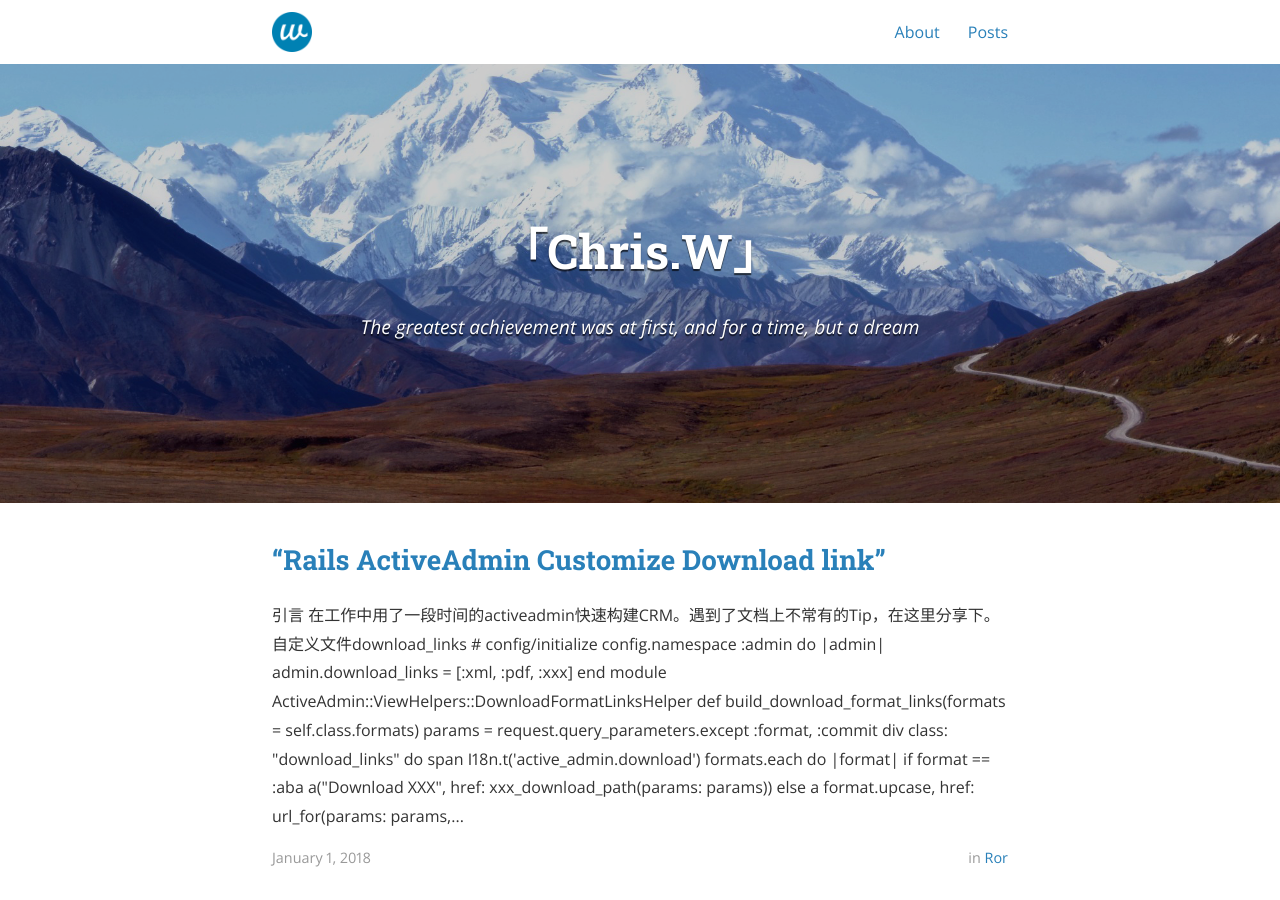
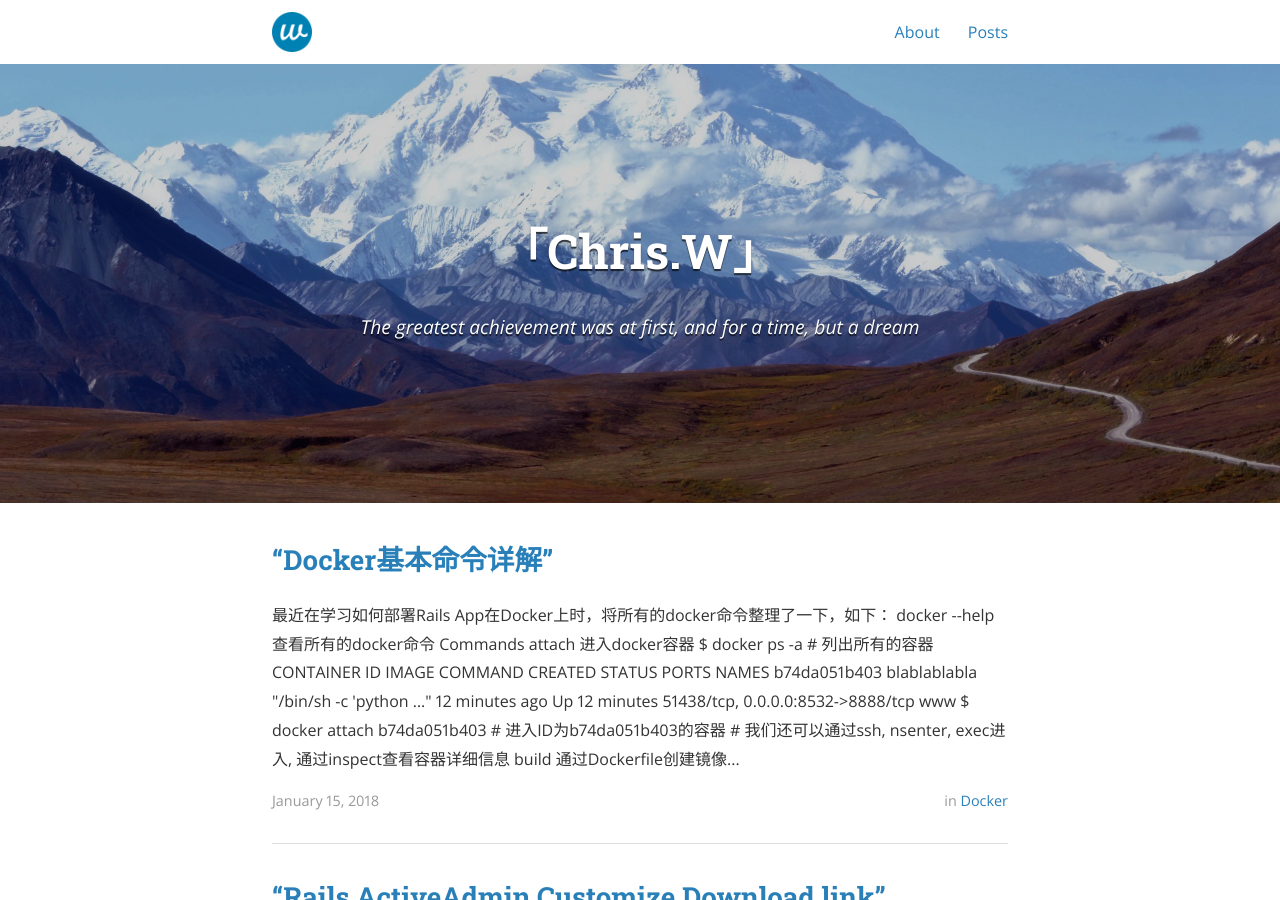
Before and after one commit to w1ndyz/fzzf0618.github.io, a Jekyll site: the page built from index.html, in a window 1280 px wide and 900 px high. Built offline with Jekyll 4.4.1, drawn with Linux system fonts in a browser that asks for light colours; nearby versions of some CDN libraries; the list of posts is cut into pages by our own code; some of the changed text lies outside the part shown.

Commit message:
add article docker

````diff
--- a/_config.yml
+++ b/_config.yml
@@ -48,12 +48,14 @@ jekyll-archives:
 
 # Category descriptions (for archive pages)
 descriptions:
-  - cat: ROR
+  - cat: Ror
     desc: "Ruby On Rails."
 
   - cat: Funny
     desc: "Where i interested in."
 
+  - cat: Docker
+    desc: "Docker"
 # Social icons and sharing options
 #
 # Social settings are used in two places:
--- /dev/null
+++ b/_posts/2018-01-15-docker-commands.md
@@ -0,0 +1,70 @@
+---
+layout: post
+title:  “Docker基本命令详解”
+date:   2018-01-15 11:38:59
+author: Chris Wang
+categories: Docker
+tags: docker commads 详解
+---
+
+最近在学习如何部署`Rails App`在`Docker`上时，将所有的docker命令整理了一下，如下：
+
+ `docker --help` 查看所有的docker命令
+##### Commands
+* `attach` 进入docker容器
+```
+$ docker ps -a
+# 列出所有的容器
+CONTAINER ID        IMAGE                    COMMAND                  CREATED             STATUS              PORTS                               NAMES
+b74da051b403        blablablabla   "/bin/sh -c 'python …"   12 minutes ago      Up 12 minutes       51438/tcp, 0.0.0.0:8532->8888/tcp   www
+$ docker attach b74da051b403
+# 进入ID为b74da051b403的容器
+# 我们还可以通过ssh, nsenter, exec进入, 通过inspect查看容器详细信息
+```
+* `build` 通过`Dockerfile`创建镜像
+* `commit` 创建本地镜像推送到docker pub中。`$ docker push user_name/image_name`
+* `create` 创建一个新的容器
+* `diff` 类似于github, 查看容器内发生改变的文件
+* `cp` 在容器和主机间相互拷贝文件
+* `export` 将文件系统打包成`tar`
+* `import` 和`export`对应, 引入`tar`文件，创建新的镜像
+* `images` 列出所有镜像
+* `info` 查看docker的系统信息, 与`inspect`不同的是, info显示的是docker在主机系统中的内存占用, inspect显示一些配置信息，例如环境变量
+* `kill`, `stop` (1)强制终止容器。(2)终止容器。`stop`有option`-t`，选择终止延时时间
+* `login` 登录docker Hub，使用`logout`退出
+* `logs` 查看容器日志
+* `ps` 查看所有容器
+* `pull` 从docker pub下载你想要的镜像
+
+```
+$ docker search ubuntu
+# Output
+
+NAME                                                   DESCRIPTION                                     STARS               OFFICIAL            AUTOMATED
+ubuntu                                                 Ubuntu is a Debian-based Linux operating sys…   7106                [OK]
+dorowu/ubuntu-desktop-lxde-vnc                         Ubuntu with openssh-server and NoVNC            156                                     [OK]
+rastasheep/ubuntu-sshd                                 Dockerized SSH service, built on top of offi…   127                                     [OK]
+ansible/ubuntu14.04-ansible                            Ubuntu 14.04 LTS with ansible                   90                                      [OK]
+ubuntu-upstart                                         Upstart is an event-based replacement for th…   80                  [OK]
+neurodebian                                            NeuroDebian provides neuroscience research s…   41                  [OK]
+ubuntu-debootstrap                                     debootstrap --variant=minbase --components=m…   34                  [OK]
+1and1internet/ubuntu-16-nginx-php-phpmyadmin-mysql-5   ubuntu-16-nginx-php-phpmyadmin-mysql-5          23                                      [OK]
+nuagebec/ubuntu                                        Simple always updated Ubuntu docker images w…   22                                      [OK]
+tutum/ubuntu                                           Simple Ubuntu docker images with SSH access     19
+ppc64le/ubuntu                                         Ubuntu is a Debian-based Linux operating sys…   11
+i386/ubuntu                                            Ubuntu is a Debian-based Linux operating sys…   8
+1and1internet/ubuntu-16-apache-php-7.0                 ubuntu-16-apache-php-7.0                        6                                       [OK]
+..........
+
+$ docker pull ubuntu
+
+```
+
+* `push` 与`pull`对应，将镜像上传到docker pub
+* `rename` 重命名容器
+* `restart` 重启
+* `rm` 通过ID删除容器
+* `rmi` 删除镜像
+* `stats` 动态显示容器的资源消耗，如: CPU,IO,NETWORK...
+* `top` 查看容器中正在运行的进程
+* `version` 查看docker的版本
````
